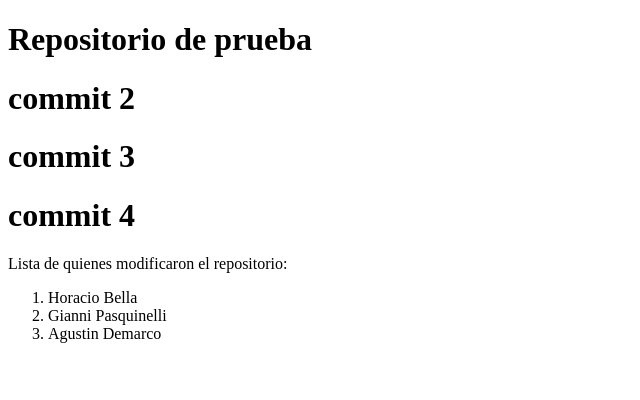
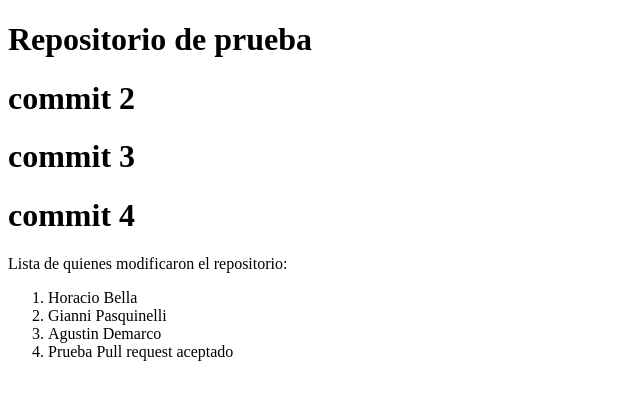
Before and after one commit to Dashboard-pacifico/prueba1, a plain HTML site: page index.html in a window 1280 px wide. Shown: the whole page, without its empty margins (0-640 px from the left). Drawn offline with Linux system fonts and the light colour scheme.

Commit message:
prueba pr ok

```diff
--- a/index.html
+++ b/index.html
@@ -17,6 +17,7 @@
         <li>Horacio Bella</li>
         <li>Gianni Pasquinelli</li>
         <li>Agustin Demarco</li>
+        <li>Prueba Pull request aceptado</li>
     </ol>
 
 </body>
```
